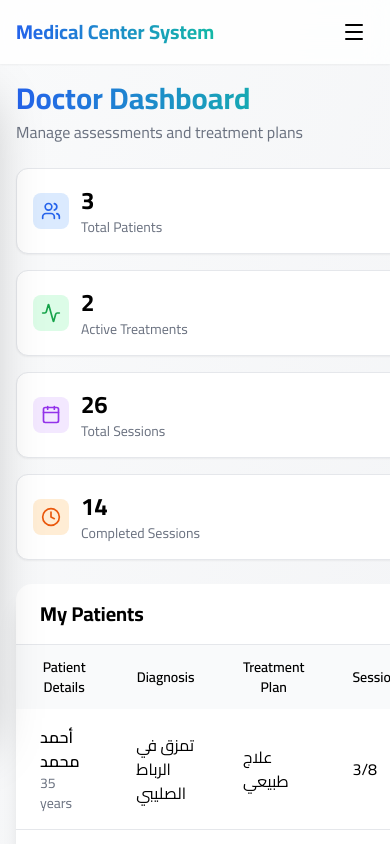
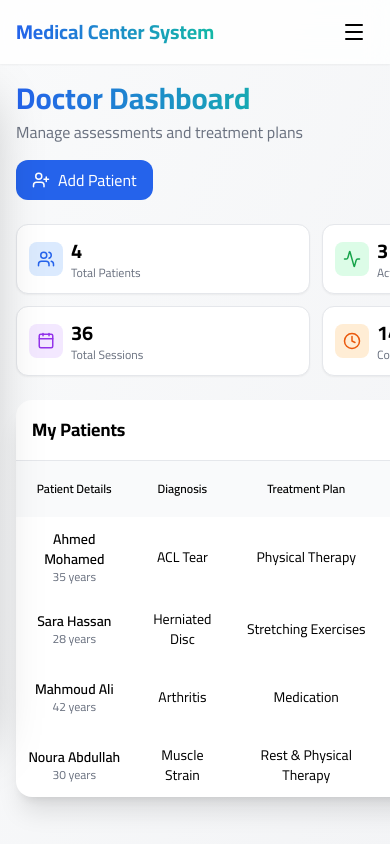
Before and after one commit to Islam412/MCSOS-System, a React (Vite) app: page /doctor in a window 390 px wide. Shown: the top 844 px of the page. Built offline with nearby package versions, Linux system fonts and the light colour scheme.

Commit message:
fix style p2

```diff
--- a/src/index.css
+++ b/src/index.css
@@ -3,22 +3,28 @@
 @tailwind utilities;
 
 @layer base {
-  :root {
-    --primary: 37, 99, 235;
-    --primary-dark: 29, 78, 216;
-  }
-
-  * {
-    border-color: theme('colors.gray.200');
-  }
-
   body {
-    @apply bg-gray-50 dark:bg-gray-900;
     font-family: 'Cairo', -apple-system, BlinkMacSystemFont, 'Segoe UI', system-ui, sans-serif;
   }
 }
 
-@layer utilities {
+/* تحسين عرض الجدول */
+table {
+  border-collapse: separate;
+  border-spacing: 0;
+}
+
+th, td {
+  white-space: nowrap;
+}
+
+@media (max-width: 768px) {
+  th, td {
+    white-space: normal;
+    word-break: break-word;
+  }
+}
+
 /* RTL Support */
 .rtl {
   direction: rtl;
@@ -28,36 +34,13 @@
   direction: ltr;
 }
 
-  /* RTL specific spacing */
-  .rtl .space-x-reverse {
-    --tw-space-x-reverse: 1;
+/* تحسين الشريط الجانبي */
+.rtl .ml-auto {
+  margin-left: 0;
+  margin-right: auto;
 }
 
-  /* Icon margins for RTL */
-  .rtl svg.icon {
-    margin-left: 0.5rem;
-    margin-right: 0;
-  }
-
-  /* Custom scrollbar */
-  ::-webkit-scrollbar {
-    width: 10px;
-    height: 10px;
-  }
-
-  ::-webkit-scrollbar-track {
-    @apply bg-gray-100 dark:bg-gray-800 rounded-full;
-  }
-
-  ::-webkit-scrollbar-thumb {
-    @apply bg-gray-300 dark:bg-gray-600 rounded-full;
-  }
-
-  ::-webkit-scrollbar-thumb:hover {
-    @apply bg-gray-400 dark:bg-gray-500;
-  }
-
-  /* Animations */
+/* أنيميشن */
 @keyframes fadeIn {
   from {
     opacity: 0;
@@ -70,71 +53,37 @@
 }
 
 .animate-fade-in {
-    animation: fadeIn 0.5s ease-out;
+  animation: fadeIn 0.3s ease-out;
 }
 
-  /* Glass effect */
-  .glass {
-    background: rgba(255, 255, 255, 0.1);
-    backdrop-filter: blur(10px);
-    border: 1px solid rgba(255, 255, 255, 0.2);
+/* سكرول بار مخصص */
+::-webkit-scrollbar {
+  width: 8px;
+  height: 8px;
 }
 
-  .dark .glass {
-    background: rgba(0, 0, 0, 0.3);
-    border: 1px solid rgba(255, 255, 255, 0.1);
-  }
+::-webkit-scrollbar-track {
+  background: #f1f1f1;
+  border-radius: 10px;
 }
 
-/* RTL Improvements */
-.rtl .ml-auto {
-  margin-left: 0;
-  margin-right: auto;
+::-webkit-scrollbar-thumb {
+  background: #c1c1c1;
+  border-radius: 10px;
 }
 
-.rtl .mr-auto {
-  margin-right: 0;
-  margin-left: auto;
+::-webkit-scrollbar-thumb:hover {
+  background: #a8a8a8;
 }
 
-.rtl .space-x-2 > :not([hidden]) ~ :not([hidden]) {
-  --tw-space-x-reverse: 1;
-  margin-right: calc(0.5rem * var(--tw-space-x-reverse));
-  margin-left: calc(0.5rem * calc(1 - var(--tw-space-x-reverse)));
+.dark ::-webkit-scrollbar-track {
+  background: #2d2d2d;
 }
 
-/* Input RTL */
-.rtl input,
-.rtl textarea,
-.rtl select {
-  text-align: right;
+.dark ::-webkit-scrollbar-thumb {
+  background: #555;
 }
 
-.rtl input[type="email"],
-.rtl input[type="tel"] {
-  direction: rtl;
+.dark ::-webkit-scrollbar-thumb:hover {
+  background: #666;
 }
-
-/* Form labels RTL */
-.rtl label {
-  text-align: right;
-  display: block;
-}
-
-/* Fix for Lucide icons in RTL */
-.rtl svg {
-  margin-left: 0.5rem;
-  margin-right: 0;
-}
-
-/* Better dark mode support */
-.dark {
-  color-scheme: dark;
-}
-
-/* Smooth transitions */
-* {
-  transition-property: background-color, border-color, color, fill, stroke;
-  transition-timing-function: cubic-bezier(0.4, 0, 0.2, 1);
-  transition-duration: 150ms;
-}
--- a/src/pages/DoctorDashboard.jsx
+++ b/src/pages/DoctorDashboard.jsx
@@ -6,21 +6,90 @@ import toast from 'react-hot-toast'
 export default function DoctorDashboard() {
   const { t, i18n } = useTranslation()
   const isRTL = i18n.language === 'ar'
+  const currentLang = i18n.language
 
+  // بيانات المرضى مع ترجمات متعددة
   const [patients, setPatients] = useState([
-    { id: 1, name: 'أحمد محمد', age: 35, diagnosis: 'تمزق في الرباط الصليبي', treatment: 'علاج طبيعي', sessions: 8, completed: 3, status: 'active' },
-    { id: 2, name: 'سارة حسن', age: 28, diagnosis: 'انزلاق غضروفي', treatment: 'تمارين إطالة', sessions: 12, completed: 5, status: 'active' },
-    { id: 3, name: 'محمود علي', age: 42, diagnosis: 'التهاب المفاصل', treatment: 'علاج دوائي', sessions: 6, completed: 6, status: 'completed' },
+    {
+      id: 1,
+      nameAr: 'أحمد محمد',
+      nameEn: 'Ahmed Mohamed',
+      nameFr: 'Ahmed Mohamed',
+      age: 35,
+      diagnosisAr: 'تمزق في الرباط الصليبي',
+      diagnosisEn: 'ACL Tear',
+      diagnosisFr: 'Déchirure du LCA',
+      treatmentAr: 'علاج طبيعي',
+      treatmentEn: 'Physical Therapy',
+      treatmentFr: 'Physiothérapie',
+      sessions: 8,
+      completed: 3,
+      status: 'active'
+    },
+    {
+      id: 2,
+      nameAr: 'سارة حسن',
+      nameEn: 'Sara Hassan',
+      nameFr: 'Sara Hassan',
+      age: 28,
+      diagnosisAr: 'انزلاق غضروفي',
+      diagnosisEn: 'Herniated Disc',
+      diagnosisFr: 'Hernie Discale',
+      treatmentAr: 'تمارين إطالة',
+      treatmentEn: 'Stretching Exercises',
+      treatmentFr: 'Exercices d\'étirement',
+      sessions: 12,
+      completed: 5,
+      status: 'active'
+    },
+    {
+      id: 3,
+      nameAr: 'محمود علي',
+      nameEn: 'Mahmoud Ali',
+      nameFr: 'Mahmoud Ali',
+      age: 42,
+      diagnosisAr: 'التهاب المفاصل',
+      diagnosisEn: 'Arthritis',
+      diagnosisFr: 'Arthrite',
+      treatmentAr: 'علاج دوائي',
+      treatmentEn: 'Medication',
+      treatmentFr: 'Médicaments',
+      sessions: 6,
+      completed: 6,
+      status: 'completed'
+    },
+    {
+      id: 4,
+      nameAr: 'نورة عبدالله',
+      nameEn: 'Noura Abdullah',
+      nameFr: 'Noura Abdullah',
+      age: 30,
+      diagnosisAr: 'شد عضلي',
+      diagnosisEn: 'Muscle Strain',
+      diagnosisFr: 'Déchirure musculaire',
+      treatmentAr: 'راحة وعلاج طبيعي',
+      treatmentEn: 'Rest & Physical Therapy',
+      treatmentFr: 'Repos et physiothérapie',
+      sessions: 10,
+      completed: 0,
+      status: 'active'
+    }
   ])
 
   const [selectedPatient, setSelectedPatient] = useState(null)
   const [showAssessmentModal, setShowAssessmentModal] = useState(false)
   const [showAddPatientModal, setShowAddPatientModal] = useState(false)
   const [newPatient, setNewPatient] = useState({
-    name: '',
+    nameAr: '',
+    nameEn: '',
+    nameFr: '',
     age: '',
-    diagnosis: '',
-    treatment: '',
+    diagnosisAr: '',
+    diagnosisEn: '',
+    diagnosisFr: '',
+    treatmentAr: '',
+    treatmentEn: '',
+    treatmentFr: '',
     sessions: ''
   })
 
@@ -31,11 +100,32 @@ export default function DoctorDashboard() {
     notes: ''
   })
 
+  // دالة للحصول على الاسم حسب اللغة
+  const getPatientName = (patient) => {
+    if (currentLang === 'ar') return patient.nameAr
+    if (currentLang === 'fr') return patient.nameFr
+    return patient.nameEn
+  }
+
+  // دالة للحصول على التشخيص حسب اللغة
+  const getDiagnosis = (patient) => {
+    if (currentLang === 'ar') return patient.diagnosisAr
+    if (currentLang === 'fr') return patient.diagnosisFr
+    return patient.diagnosisEn
+  }
+
+  // دالة للحصول على العلاج حسب اللغة
+  const getTreatment = (patient) => {
+    if (currentLang === 'ar') return patient.treatmentAr
+    if (currentLang === 'fr') return patient.treatmentFr
+    return patient.treatmentEn
+  }
+
   const handleSelectPatient = (patient) => {
     setSelectedPatient(patient)
     setAssessmentData({
-      diagnosis: patient.diagnosis,
-      treatment: patient.treatment,
+      diagnosis: getDiagnosis(patient),
+      treatment: getTreatment(patient),
       sessions: patient.sessions,
       notes: ''
     })
@@ -44,37 +134,48 @@ export default function DoctorDashboard() {
 
   const handleSaveAssessment = () => {
     if (selectedPatient) {
-      setPatients(patients.map(p =>
+      const updatedPatients = patients.map(p =>
         p.id === selectedPatient.id
-          ? { ...p, diagnosis: assessmentData.diagnosis, treatment: assessmentData.treatment, sessions: parseInt(assessmentData.sessions) }
+          ? {
+              ...p,
+              sessions: parseInt(assessmentData.sessions),
+              completed: assessmentData.completed || p.completed
+            }
           : p
-      ))
+      )
+      setPatients(updatedPatients)
       toast.success(t('doctor.assessment_saved'))
       setShowAssessmentModal(false)
     }
   }
 
   const handleAddPatient = () => {
-    if (!newPatient.name || !newPatient.age) {
+    if (!newPatient.nameAr || !newPatient.age) {
       toast.error('الرجاء إدخال اسم المريض والعمر')
       return
     }
 
     const patient = {
       id: Date.now(),
-      name: newPatient.name,
+      nameAr: newPatient.nameAr,
+      nameEn: newPatient.nameEn || newPatient.nameAr,
+      nameFr: newPatient.nameFr || newPatient.nameAr,
       age: parseInt(newPatient.age),
-      diagnosis: newPatient.diagnosis || 'قيد التشخيص',
-      treatment: newPatient.treatment || 'قيد التحديد',
+      diagnosisAr: newPatient.diagnosisAr || 'قيد التشخيص',
+      diagnosisEn: newPatient.diagnosisEn || 'Under Diagnosis',
+      diagnosisFr: newPatient.diagnosisFr || 'En diagnostic',
+      treatmentAr: newPatient.treatmentAr || 'قيد التحديد',
+      treatmentEn: newPatient.treatmentEn || 'To be determined',
+      treatmentFr: newPatient.treatmentFr || 'À déterminer',
       sessions: parseInt(newPatient.sessions) || 6,
       completed: 0,
       status: 'active'
     }
 
     setPatients([...patients, patient])
-    toast.success(`تم إضافة المريض ${patient.name} بنجاح`)
+    toast.success(`تم إضافة المريض ${patient.nameAr} بنجاح`)
     setShowAddPatientModal(false)
-    setNewPatient({ name: '', age: '', diagnosis: '', treatment: '', sessions: '' })
+    setNewPatient({ nameAr: '', nameEn: '', nameFr: '', age: '', diagnosisAr: '', diagnosisEn: '', diagnosisFr: '', treatmentAr: '', treatmentEn: '', treatmentFr: '', sessions: '' })
   }
 
   const getStatusBadge = (status) => {
@@ -91,7 +192,7 @@ export default function DoctorDashboard() {
 
   return (
     <div className="space-y-6">
-      <div className={`flex justify-between items-center ${isRTL ? 'flex-row-reverse' : ''}`}>
+      <div className={`flex flex-col md:flex-row justify-between items-start md:items-center gap-4 ${isRTL ? 'md:flex-row-reverse' : ''}`}>
         <div>
           <h1 className="text-3xl font-bold bg-gradient-to-r from-blue-600 to-teal-500 bg-clip-text text-transparent">
             {t('doctor.title')}
@@ -107,96 +208,109 @@ export default function DoctorDashboard() {
         </button>
       </div>
 
-      <div className="grid grid-cols-1 md:grid-cols-4 gap-4">
-        <div className="bg-white dark:bg-gray-800 rounded-xl p-4 shadow-sm border">
-          <div className="flex items-center gap-3">
-            <div className="p-2 bg-blue-100 rounded-lg"><Users className="text-blue-600" size={20} /></div>
-            <div><div className="text-2xl font-bold">{totalPatients}</div><div className="text-sm text-gray-500">{t('doctor.total_patients')}</div></div>
+      {/* احصائيات */}
+      <div className="grid grid-cols-2 md:grid-cols-4 gap-3 md:gap-4">
+        <div className="bg-white dark:bg-gray-800 rounded-xl p-3 md:p-4 shadow-sm border">
+          <div className="flex items-center gap-2 md:gap-3">
+            <div className="p-2 bg-blue-100 rounded-lg"><Users className="text-blue-600" size={18} /></div>
+            <div><div className="text-xl md:text-2xl font-bold">{totalPatients}</div><div className="text-xs md:text-sm text-gray-500">{t('doctor.total_patients')}</div></div>
           </div>
         </div>
-        <div className="bg-white dark:bg-gray-800 rounded-xl p-4 shadow-sm border">
-          <div className="flex items-center gap-3">
-            <div className="p-2 bg-green-100 rounded-lg"><Activity className="text-green-600" size={20} /></div>
-            <div><div className="text-2xl font-bold">{activePatients}</div><div className="text-sm text-gray-500">{t('doctor.active_treatments')}</div></div>
+        <div className="bg-white dark:bg-gray-800 rounded-xl p-3 md:p-4 shadow-sm border">
+          <div className="flex items-center gap-2 md:gap-3">
+            <div className="p-2 bg-green-100 rounded-lg"><Activity className="text-green-600" size={18} /></div>
+            <div><div className="text-xl md:text-2xl font-bold">{activePatients}</div><div className="text-xs md:text-sm text-gray-500">{t('doctor.active_treatments')}</div></div>
           </div>
         </div>
-        <div className="bg-white dark:bg-gray-800 rounded-xl p-4 shadow-sm border">
-          <div className="flex items-center gap-3">
-            <div className="p-2 bg-purple-100 rounded-lg"><Calendar className="text-purple-600" size={20} /></div>
-            <div><div className="text-2xl font-bold">{totalSessions}</div><div className="text-sm text-gray-500">{t('doctor.total_sessions')}</div></div>
+        <div className="bg-white dark:bg-gray-800 rounded-xl p-3 md:p-4 shadow-sm border">
+          <div className="flex items-center gap-2 md:gap-3">
+            <div className="p-2 bg-purple-100 rounded-lg"><Calendar className="text-purple-600" size={18} /></div>
+            <div><div className="text-xl md:text-2xl font-bold">{totalSessions}</div><div className="text-xs md:text-sm text-gray-500">{t('doctor.total_sessions')}</div></div>
           </div>
         </div>
-        <div className="bg-white dark:bg-gray-800 rounded-xl p-4 shadow-sm border">
-          <div className="flex items-center gap-3">
-            <div className="p-2 bg-orange-100 rounded-lg"><Clock className="text-orange-600" size={20} /></div>
-            <div><div className="text-2xl font-bold">{completedSessions}</div><div className="text-sm text-gray-500">{t('doctor.completed_sessions')}</div></div>
+        <div className="bg-white dark:bg-gray-800 rounded-xl p-3 md:p-4 shadow-sm border">
+          <div className="flex items-center gap-2 md:gap-3">
+            <div className="p-2 bg-orange-100 rounded-lg"><Clock className="text-orange-600" size={18} /></div>
+            <div><div className="text-xl md:text-2xl font-bold">{completedSessions}</div><div className="text-xs md:text-sm text-gray-500">{t('doctor.completed_sessions')}</div></div>
           </div>
         </div>
       </div>
 
+      {/* جدول المرضى */}
       <div className="bg-white dark:bg-gray-800 rounded-2xl shadow-xl overflow-hidden">
-        <div className="px-6 py-4 border-b">
-          <h2 className="text-xl font-bold">{t('doctor.my_patients')}</h2>
+        <div className="px-4 md:px-6 py-4 border-b">
+          <h2 className="text-lg md:text-xl font-bold">{t('doctor.my_patients')}</h2>
         </div>
         <div className="overflow-x-auto">
-          <table className="w-full">
+          <table className="w-full min-w-[600px]">
             <thead className="bg-gray-50 dark:bg-gray-900">
               <tr>
-                <th className="px-6 py-3 text-sm font-semibold">{t('reception.patient_details')}</th>
-                <th className="px-6 py-3 text-sm font-semibold">{t('doctor.diagnosis')}</th>
-                <th className="px-6 py-3 text-sm font-semibold">{t('doctor.treatment_plan')}</th>
-                <th className="px-6 py-3 text-sm font-semibold">{t('doctor.sessions_count')}</th>
-                <th className="px-6 py-3 text-sm font-semibold">{t('status.active')}</th>
-                <th className="px-6 py-3 text-sm font-semibold">{t('common.actions')}</th>
-               </tr>
+                <th className="px-3 md:px-6 py-3 text-xs md:text-sm font-semibold text-center">{t('reception.patient_details')}</th>
+                <th className="px-3 md:px-6 py-3 text-xs md:text-sm font-semibold text-center">{t('doctor.diagnosis')}</th>
+                <th className="px-3 md:px-6 py-3 text-xs md:text-sm font-semibold text-center">{t('doctor.treatment_plan')}</th>
+                <th className="px-3 md:px-6 py-3 text-xs md:text-sm font-semibold text-center">{t('doctor.sessions_count')}</th>
+                <th className="px-3 md:px-6 py-3 text-xs md:text-sm font-semibold text-center">{t('status.active')}</th>
+                <th className="px-3 md:px-6 py-3 text-xs md:text-sm font-semibold text-center">{t('common.actions')}</th>
+              </tr>
             </thead>
-            <tbody className="divide-y">
+            <tbody className="divide-y divide-gray-200 dark:divide-gray-700">
               {patients.map(patient => (
-                <tr key={patient.id} className="hover:bg-gray-50">
-                  <td className="px-6 py-4">
-                    <div className="font-semibold">{patient.name}</div>
-                    <div className="text-sm text-gray-500">{patient.age} {t('doctor.years')}</div>
+                <tr key={patient.id} className="hover:bg-gray-50 dark:hover:bg-gray-700 transition">
+                  <td className="px-3 md:px-6 py-3 md:py-4 text-center">
+                    <div className="font-semibold text-sm md:text-base">{getPatientName(patient)}</div>
+                    <div className="text-xs text-gray-500">{patient.age} {t('doctor.years')}</div>
+                   </td>
+                  <td className="px-3 md:px-6 py-3 md:py-4 text-sm md:text-base text-center">{getDiagnosis(patient)}</td>
+                  <td className="px-3 md:px-6 py-3 md:py-4 text-sm md:text-base text-center">{getTreatment(patient)}</td>
+                  <td className="px-3 md:px-6 py-3 md:py-4 text-center">
+                    <div className="flex flex-col items-center gap-1">
+                      <div className="w-16 md:w-20 bg-gray-200 rounded-full h-1.5 md:h-2">
+                        <div className="bg-blue-600 h-1.5 md:h-2 rounded-full" style={{ width: `${(patient.completed / patient.sessions) * 100}%` }}></div>
+                      </div>
+                      <span className="text-xs md:text-sm text-gray-600">{patient.completed}/{patient.sessions}</span>
+                    </div>
                   </td>
-                  <td className="px-6 py-4">{patient.diagnosis}</td>
-                  <td className="px-6 py-4">{patient.treatment}</td>
-                  <td className="px-6 py-4">{patient.completed}/{patient.sessions}</td>
-                  <td className="px-6 py-4">{getStatusBadge(patient.status)}</td>
-                  <td className="px-6 py-4">
-                    <button onClick={() => handleSelectPatient(patient)} className="p-2 text-blue-500 hover:bg-blue-50 rounded-lg">
-                      <Edit size={18} />
+                  <td className="px-3 md:px-6 py-3 md:py-4 text-center">{getStatusBadge(patient.status)}</td>
+                  <td className="px-3 md:px-6 py-3 md:py-4 text-center">
+                    <button
+                      onClick={() => handleSelectPatient(patient)}
+                      className="p-1.5 md:p-2 text-blue-500 hover:bg-blue-50 dark:hover:bg-blue-900/30 rounded-lg transition"
+                    >
+                      <Edit size={16} />
                     </button>
                   </td>
-                 </tr>
+                </tr>
               ))}
             </tbody>
-           </table>
+          </table>
         </div>
       </div>
 
-      {/* Add Patient Modal */}
+      {/* مودال إضافة مريض */}
       {showAddPatientModal && (
         <div className="fixed inset-0 bg-black/50 flex items-center justify-center z-50 p-4">
-          <div className="bg-white dark:bg-gray-800 rounded-2xl max-w-md w-full p-6">
+          <div className="bg-white dark:bg-gray-800 rounded-2xl max-w-2xl w-full max-h-[90vh] overflow-y-auto p-6">
             <div className="flex justify-between items-center mb-4">
               <h2 className="text-xl font-bold">{t('doctor.add_patient')}</h2>
               <button onClick={() => setShowAddPatientModal(false)} className="p-1 hover:bg-gray-100 rounded"><X size={20} /></button>
             </div>
-            <div className="space-y-4">
-              <div><label className="block text-sm font-semibold mb-1">{t('reception.name')} *</label><input type="text" className="w-full p-2 border rounded-lg" value={newPatient.name} onChange={(e) => setNewPatient({...newPatient, name: e.target.value})} placeholder="أدخل اسم المريض" /></div>
-              <div><label className="block text-sm font-semibold mb-1">{t('doctor.years')} *</label><input type="number" className="w-full p-2 border rounded-lg" value={newPatient.age} onChange={(e) => setNewPatient({...newPatient, age: e.target.value})} placeholder="أدخل العمر" /></div>
-              <div><label className="block text-sm font-semibold mb-1">{t('doctor.diagnosis')}</label><textarea className="w-full p-2 border rounded-lg" rows="2" value={newPatient.diagnosis} onChange={(e) => setNewPatient({...newPatient, diagnosis: e.target.value})} placeholder="أدخل التشخيص" /></div>
-              <div><label className="block text-sm font-semibold mb-1">{t('doctor.treatment_plan')}</label><textarea className="w-full p-2 border rounded-lg" rows="2" value={newPatient.treatment} onChange={(e) => setNewPatient({...newPatient, treatment: e.target.value})} placeholder="أدخل خطة العلاج" /></div>
-              <div><label className="block text-sm font-semibold mb-1">{t('doctor.sessions_count')}</label><input type="number" className="w-full p-2 border rounded-lg" value={newPatient.sessions} onChange={(e) => setNewPatient({...newPatient, sessions: e.target.value})} placeholder="عدد الجلسات" /></div>
-              <div className="flex gap-3 pt-4">
-                <button onClick={handleAddPatient} className="flex-1 bg-blue-600 text-white py-2 rounded-lg hover:bg-blue-700">{t('common.save')}</button>
-                <button onClick={() => setShowAddPatientModal(false)} className="flex-1 bg-gray-300 py-2 rounded-lg hover:bg-gray-400">{t('common.cancel')}</button>
-              </div>
+            <div className="grid grid-cols-1 md:grid-cols-2 gap-4">
+              <div><label className="block text-sm font-semibold mb-1">الاسم (عربي) *</label><input type="text" className="w-full p-2 border rounded-lg" value={newPatient.nameAr} onChange={(e) => setNewPatient({...newPatient, nameAr: e.target.value})} /></div>
+              <div><label className="block text-sm font-semibold mb-1">الاسم (English)</label><input type="text" className="w-full p-2 border rounded-lg" value={newPatient.nameEn} onChange={(e) => setNewPatient({...newPatient, nameEn: e.target.value})} /></div>
+              <div><label className="block text-sm font-semibold mb-1">العمر *</label><input type="number" className="w-full p-2 border rounded-lg" value={newPatient.age} onChange={(e) => setNewPatient({...newPatient, age: e.target.value})} /></div>
+              <div><label className="block text-sm font-semibold mb-1">عدد الجلسات</label><input type="number" className="w-full p-2 border rounded-lg" value={newPatient.sessions} onChange={(e) => setNewPatient({...newPatient, sessions: e.target.value})} /></div>
+              <div className="md:col-span-2"><label className="block text-sm font-semibold mb-1">التشخيص (عربي)</label><textarea className="w-full p-2 border rounded-lg" rows="2" value={newPatient.diagnosisAr} onChange={(e) => setNewPatient({...newPatient, diagnosisAr: e.target.value})} /></div>
+              <div className="md:col-span-2"><label className="block text-sm font-semibold mb-1">خطة العلاج (عربي)</label><textarea className="w-full p-2 border rounded-lg" rows="2" value={newPatient.treatmentAr} onChange={(e) => setNewPatient({...newPatient, treatmentAr: e.target.value})} /></div>
+            </div>
+            <div className="flex gap-3 pt-4 mt-4 border-t">
+              <button onClick={handleAddPatient} className="flex-1 bg-blue-600 text-white py-2 rounded-lg hover:bg-blue-700">{t('common.save')}</button>
+              <button onClick={() => setShowAddPatientModal(false)} className="flex-1 bg-gray-300 py-2 rounded-lg hover:bg-gray-400">{t('common.cancel')}</button>
             </div>
           </div>
         </div>
       )}
 
-      {/* Assessment Modal */}
+      {/* مودال التقييم */}
       {showAssessmentModal && selectedPatient && (
         <div className="fixed inset-0 bg-black/50 flex items-center justify-center z-50 p-4">
           <div className="bg-white dark:bg-gray-800 rounded-2xl max-w-lg w-full p-6">
@@ -205,11 +319,9 @@ export default function DoctorDashboard() {
               <button onClick={() => setShowAssessmentModal(false)} className="p-1 hover:bg-gray-100 rounded"><X size={20} /></button>
             </div>
             <div className="space-y-4">
-              <div><label className="block text-sm font-semibold mb-1">{t('doctor.patient_name')}</label><input type="text" value={selectedPatient.name} disabled className="w-full p-2 border rounded-lg bg-gray-50" /></div>
-              <div><label className="block text-sm font-semibold mb-1">{t('doctor.diagnosis')}</label><textarea className="w-full p-2 border rounded-lg" rows="2" value={assessmentData.diagnosis} onChange={(e) => setAssessmentData({...assessmentData, diagnosis: e.target.value})} /></div>
-              <div><label className="block text-sm font-semibold mb-1">{t('doctor.treatment_plan')}</label><textarea className="w-full p-2 border rounded-lg" rows="2" value={assessmentData.treatment} onChange={(e) => setAssessmentData({...assessmentData, treatment: e.target.value})} /></div>
+              <div><label className="block text-sm font-semibold mb-1">{t('doctor.patient_name')}</label><input type="text" value={getPatientName(selectedPatient)} disabled className="w-full p-2 border rounded-lg bg-gray-50" /></div>
               <div><label className="block text-sm font-semibold mb-1">{t('doctor.sessions_count')}</label><input type="number" className="w-full p-2 border rounded-lg" value={assessmentData.sessions} onChange={(e) => setAssessmentData({...assessmentData, sessions: e.target.value})} /></div>
-              <div><label className="block text-sm font-semibold mb-1">{t('doctor.notes')}</label><textarea className="w-full p-2 border rounded-lg" rows="3" placeholder="أضف ملاحظاتك هنا..." value={assessmentData.notes} onChange={(e) => setAssessmentData({...assessmentData, notes: e.target.value})} /></div>
+              <div><label className="block text-sm font-semibold mb-1">{t('doctor.notes')}</label><textarea className="w-full p-2 border rounded-lg" rows="3" placeholder={t('doctor.notes_placeholder')} value={assessmentData.notes} onChange={(e) => setAssessmentData({...assessmentData, notes: e.target.value})} /></div>
               <div className="flex gap-3 pt-4">
                 <button onClick={handleSaveAssessment} className="flex-1 bg-blue-600 text-white py-2 rounded-lg hover:bg-blue-700 flex items-center justify-center gap-2"><Save size={16} /> {t('common.save')}</button>
                 <button onClick={() => setShowAssessmentModal(false)} className="flex-1 bg-gray-300 py-2 rounded-lg hover:bg-gray-400">{t('common.cancel')}</button>
```
Lines whose indentation alone changed are shown as unchanged.
